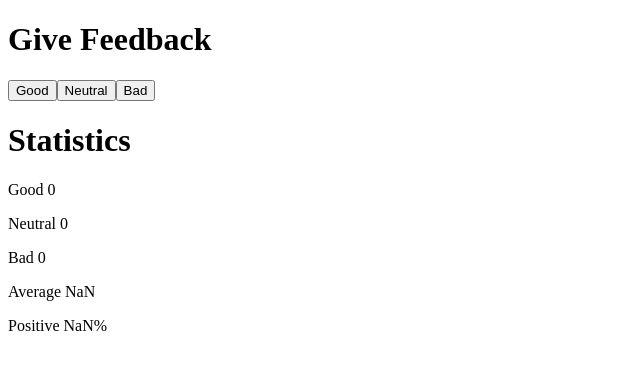
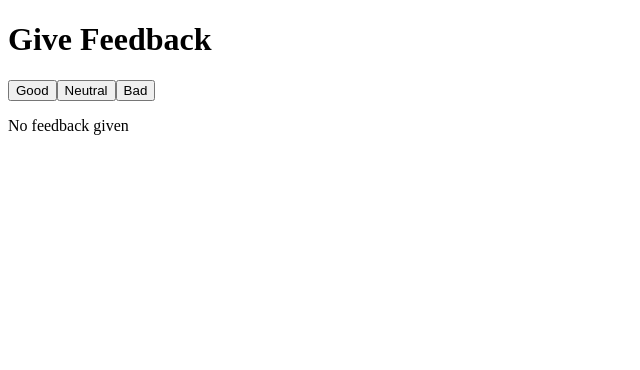
Before and after one commit to unpublished3/fso, a React (Vite) app in the folder part1/unicafe/: page / in a window 1280 px wide. Shown: the top 370 px of the page, without its empty margins (0-640 px from the left). Built offline with nearby package versions, Linux system fonts and the light colour scheme.

Commit message:
Complete 1.9

```diff
--- a/part1/unicafe/src/App.jsx
+++ b/part1/unicafe/src/App.jsx
@@ -27,6 +27,9 @@ const Statistics = ({ good, neutral, bad }) => {
   const positive =
     Math.round(((good * 100) / (good + bad + neutral)) * 1000) / 1000;
 
+  if (isNaN(average))
+      return <p>No feedback given</p>
+
   return (
     <>
       <h1>Statistics</h1>
```
